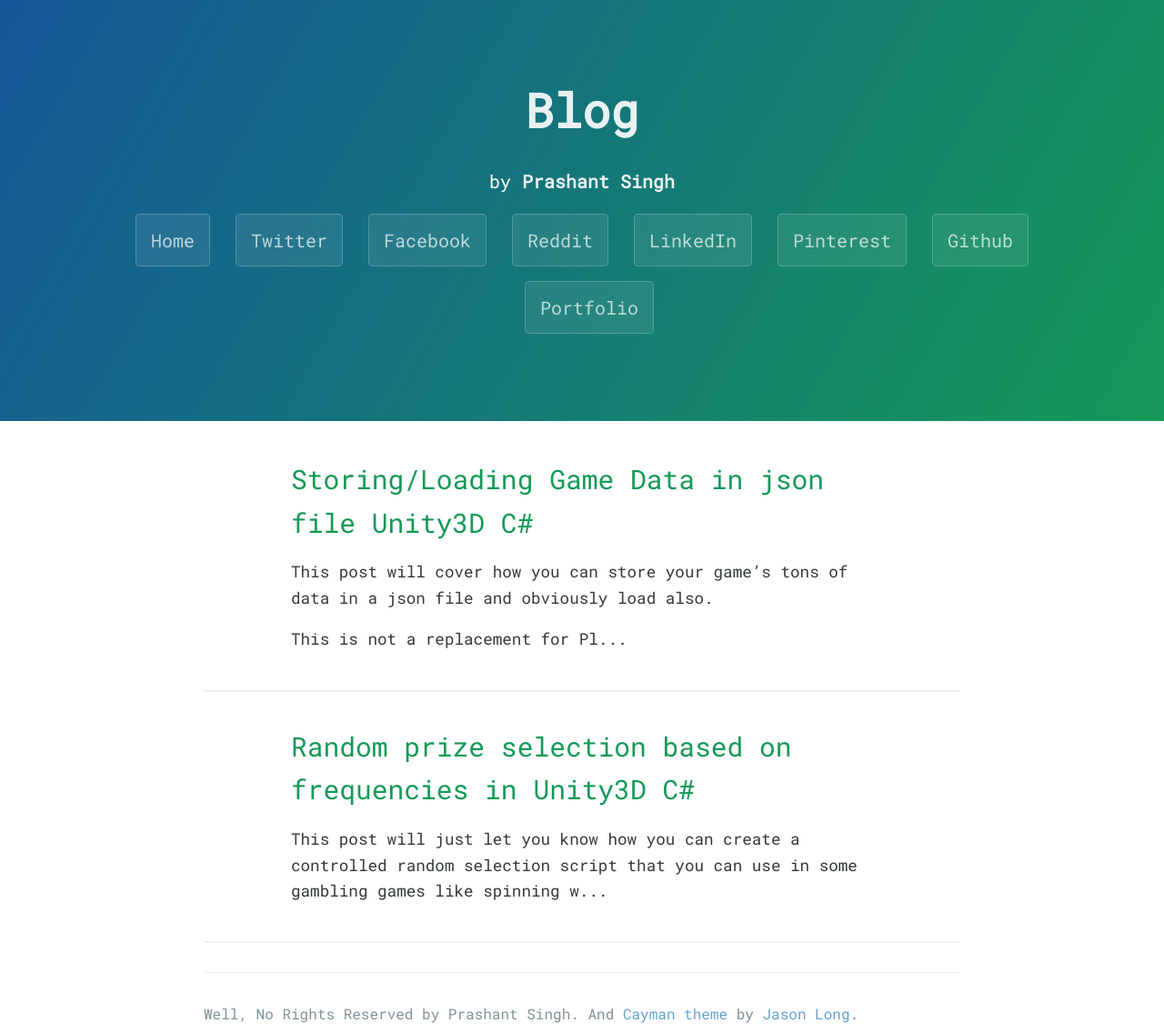
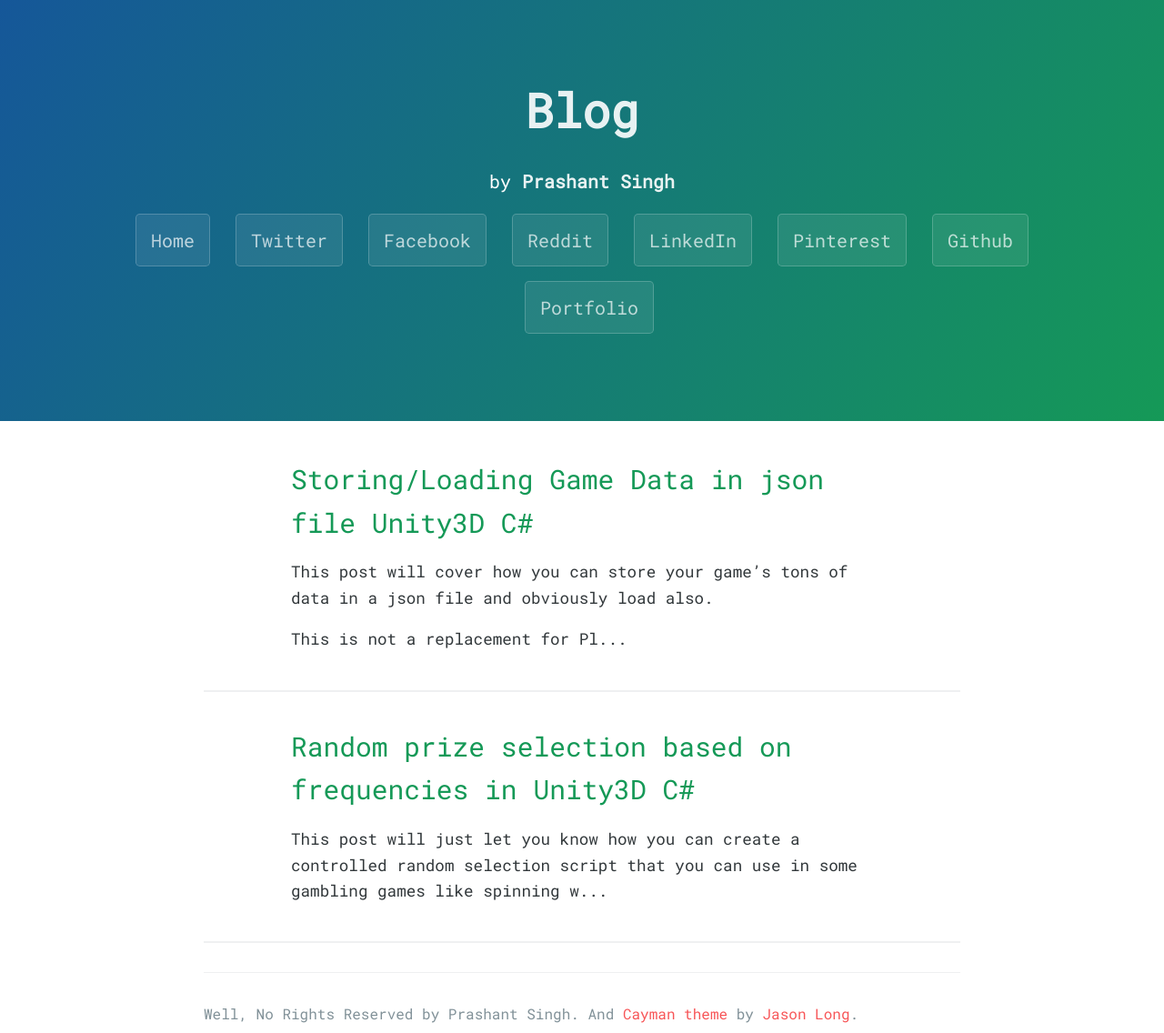
Before and after one commit to prashant-singh/prashant-singh.github.io, a Jekyll site: the page built from index.html, in a window 1280 px wide. Shown: the whole page at 91% size. Built offline with Jekyll 4.4.1, drawn with Linux system fonts in a browser that asks for light colours; nearby versions of some CDN libraries; the list of posts is cut into pages by our own code; a style sheet for code colours, icons or effects is not loaded.

Commit message:
Update stylesheet.css

```diff
--- a/stylesheets/stylesheet.css
+++ b/stylesheets/stylesheet.css
@@ -10,7 +10,8 @@ body {
   color: #32383B; }
 
 a {
-  color: #62a2c9;
+  /*color: #62a2c9;*/
+  color: #F75557;
   text-decoration: none; }
 
 a:hover {
```
